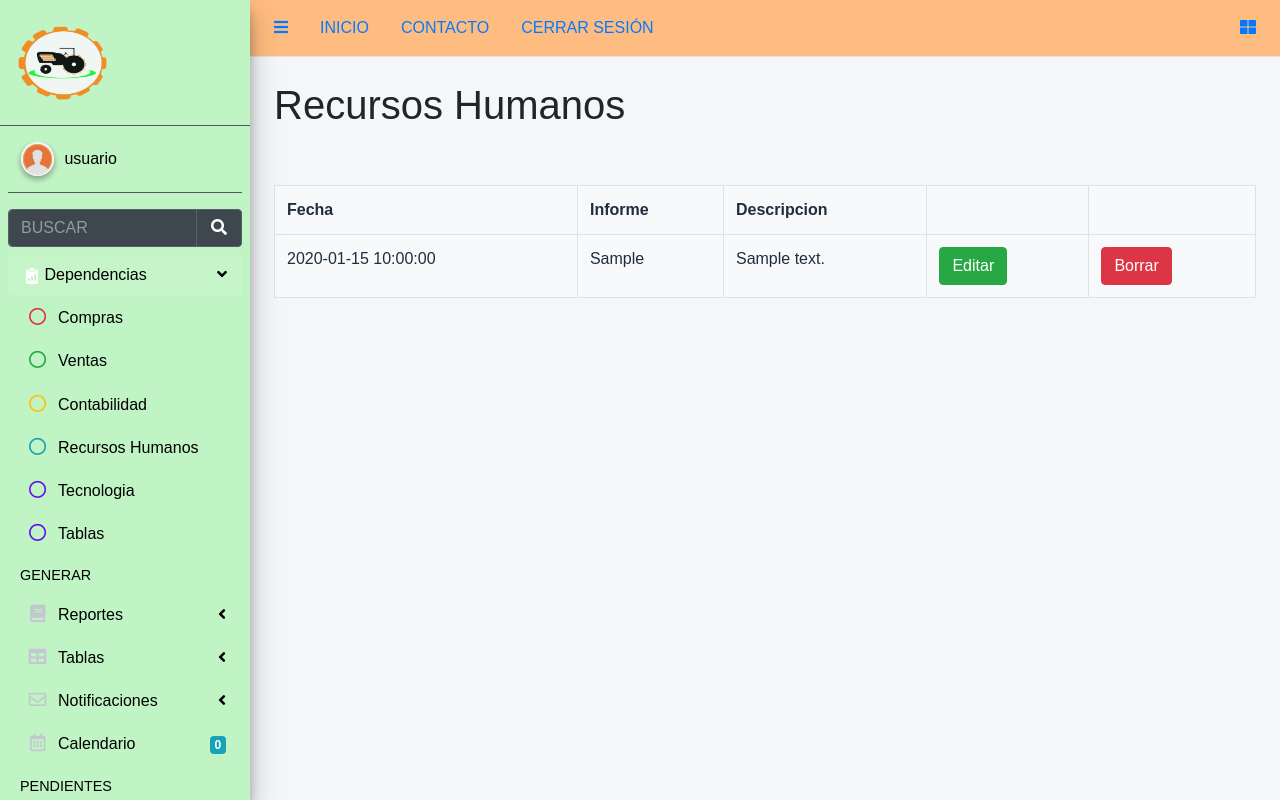
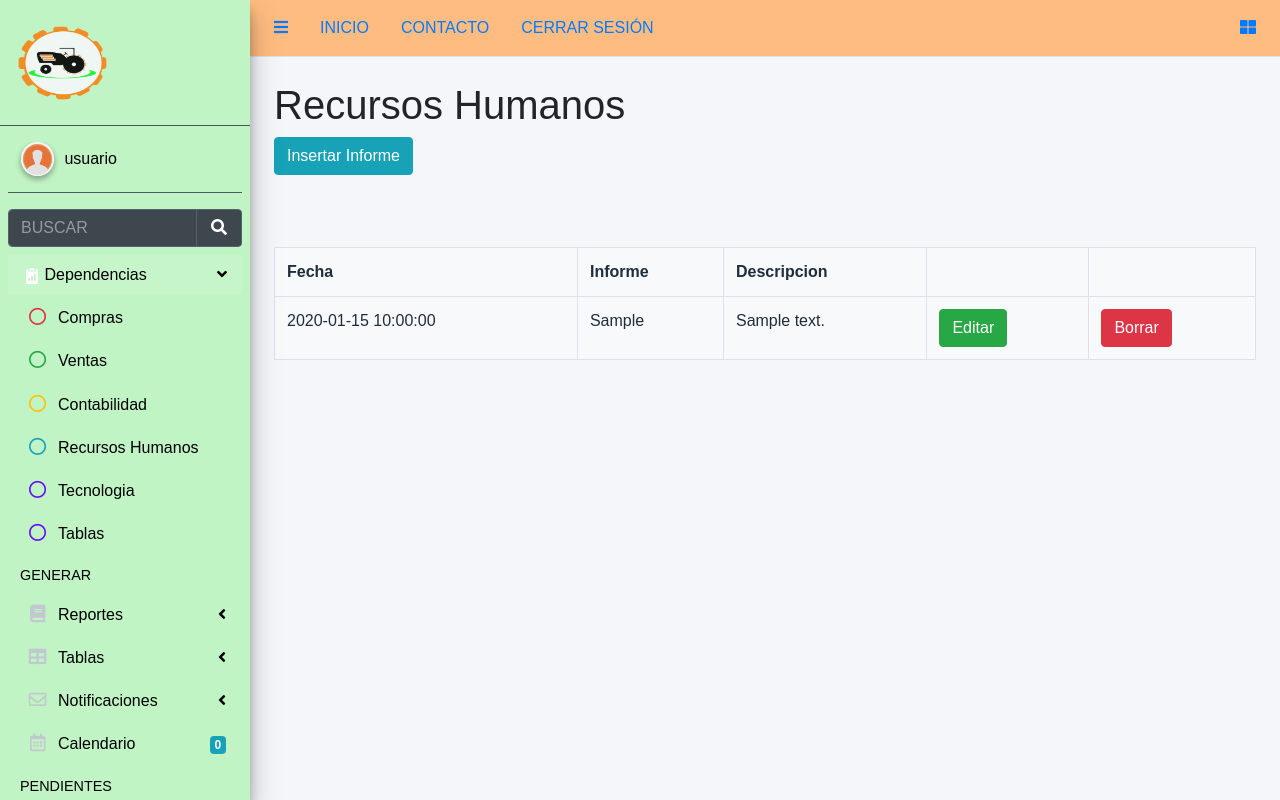
Before and after one commit to adreno87/Taller-Agroindustrial-del-sinu, a PHP site: page /R_Humanos.php in a window 1280 px wide. Run offline with PHP 8.4, Linux system fonts and the light colour scheme; the visitor is signed in with stand-in values (Sample User, id 1); tables that the repository leaves empty or names only in its code hold one stand-in row (values such as "Sample post"); some libraries are stand-ins or nearby versions.

Commit message:
funciones formulario

```diff
--- a/R_Humanos.php
+++ b/R_Humanos.php
@@ -17,7 +17,7 @@
     <main role="main" class="col-md-9 ml-sm-auto col-lg-12 px-md-4">
         <h1>Recursos Humanos</h1>
 
-
+        <?php require_once("bloques/r_humanos/formulario_r.php"); ?>
 
 
         <br>
@@ -50,7 +50,10 @@
     <!-- /.control-sidebar -->
     </div>
 
+
+    </body>
+
+    <script src="js/funciones.js"></script>
     <?php require_once("partes/scripts.php"); ?>
 
-    </body>
     </html>
--- a/bloques/r_humanos/formulario_r.php
+++ b/bloques/r_humanos/formulario_r.php
@@ -1,25 +1,32 @@
-<button type="button" class="btn btn-info" value="insertar" name="Boton_insertar" >Insertar Informe</button>
+
+<button type="button" class="btn btn-info" value="insertar" name="Boton_insertar" onclick="abrirformulario('abrir')" >
+Insertar Informe</button>
 <br><br>
+
 <div id="formulario" style="display: none;">
-    <tr>
-        <td>Fecha</td>
-        <td><input type="date" name="fecha" id="fecha" class="form-control" required></td>
 
-    </tr>
-    <tr>
-        <td>Informe</td>
-        <td><input type="text" name="informe" id="informe" class="form-control" required></td>
-    <tr>
-        <td>Descripcion</td>
-        <td><input type="text" name="descripcion" id="descripcion" class="form-control" required></td>
-
-    </tr>
-    <tr>
-        <td></td>
-        <td><input type="submit" name="Boton_insertar" value="Insertar" class="btn btn-success"></td>
-
-    </tr>
-
+    <form action="bloques/r_humanos/insertar.php" method="post">
+        <table>
+            <tr>
+                <th>Fecha</th>
+                <td><input type="date" name="fecha" placeholder="Fecha" value="<?php echo date("Y-m-d"); ?>" class="form-control" ></td>
+            </tr>
+            <tr>
+                <th>Informe</th>
+                <td><input type="text" name="informe"  placeholder="Informe" class="form-control"></td>
+            </tr>
+            <tr>
+                <th>Descripcion</th>
+                <td><input type="text" name="descripcion" required="required" placeholder="Descripcion" class="form-control" ></td>
+            </tr>
+            <tr>
+                <th>
+                    <button name="botoninsertar" value="insertar" type="button" class="btn btn-warning" onclick="abrirformulario('cerrar')" >Cancelar</button>
+                </th>
+                <td><input type="submit" name="boton" value="Insertar" class="btn btn-success"></td>
+            </tr>
+        </table>
+    </form>
 
 
 
--- /dev/null
+++ b/js/funciones.js
@@ -0,0 +1,8 @@
+function abrirformulario(dato) {
+    if(dato == "abrir")
+    document.getElementById('formulario').style.display = "block";
+
+    if(dato == "cerrar"){
+    document.getElementById('formulario').style.display = "none";
+    }
+}
```
